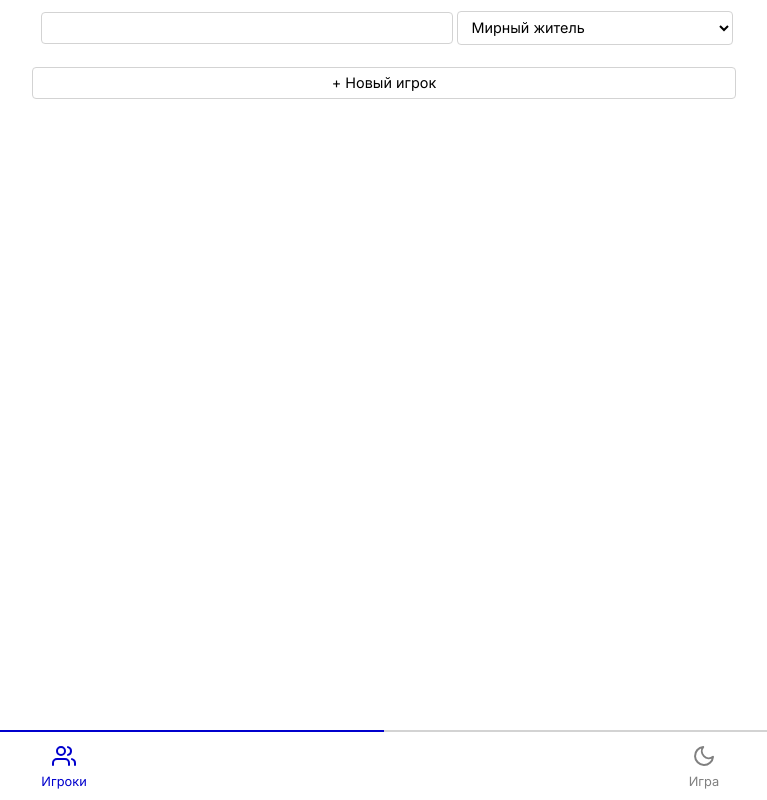
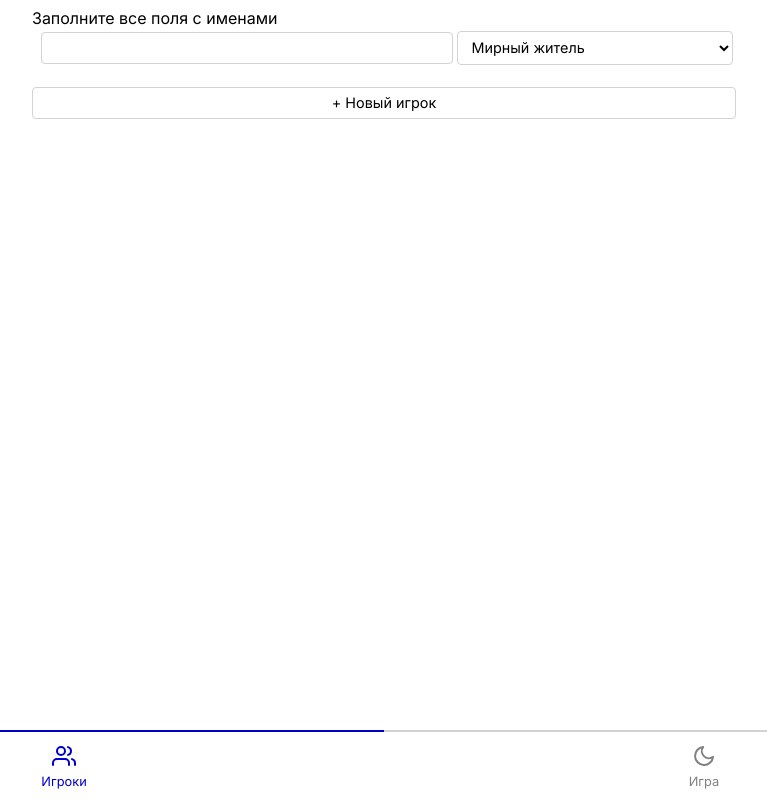
Before and after one commit to thundiverter/mafia-organizer, a plain HTML site: page index.html in a window 1280 px wide. Shown: the whole page, without its empty margins (256-1023 px from the left). Drawn offline with nearby package versions, Linux system fonts and the light colour scheme.

Commit message:
Добавлена подсказка при вводе имён игроков

```diff
--- a/index.html
+++ b/index.html
@@ -17,6 +17,10 @@
 
    <!-- LIST OF PLAYERS -->
    <article id="playersList" v-show="currentTab==0">
+
+    <div class="warning" v-show="!isPlaying">
+     Заполните все поля с именами
+    </div>
 
     <table>
      <tr v-for="(player, playerid) of players">
```
